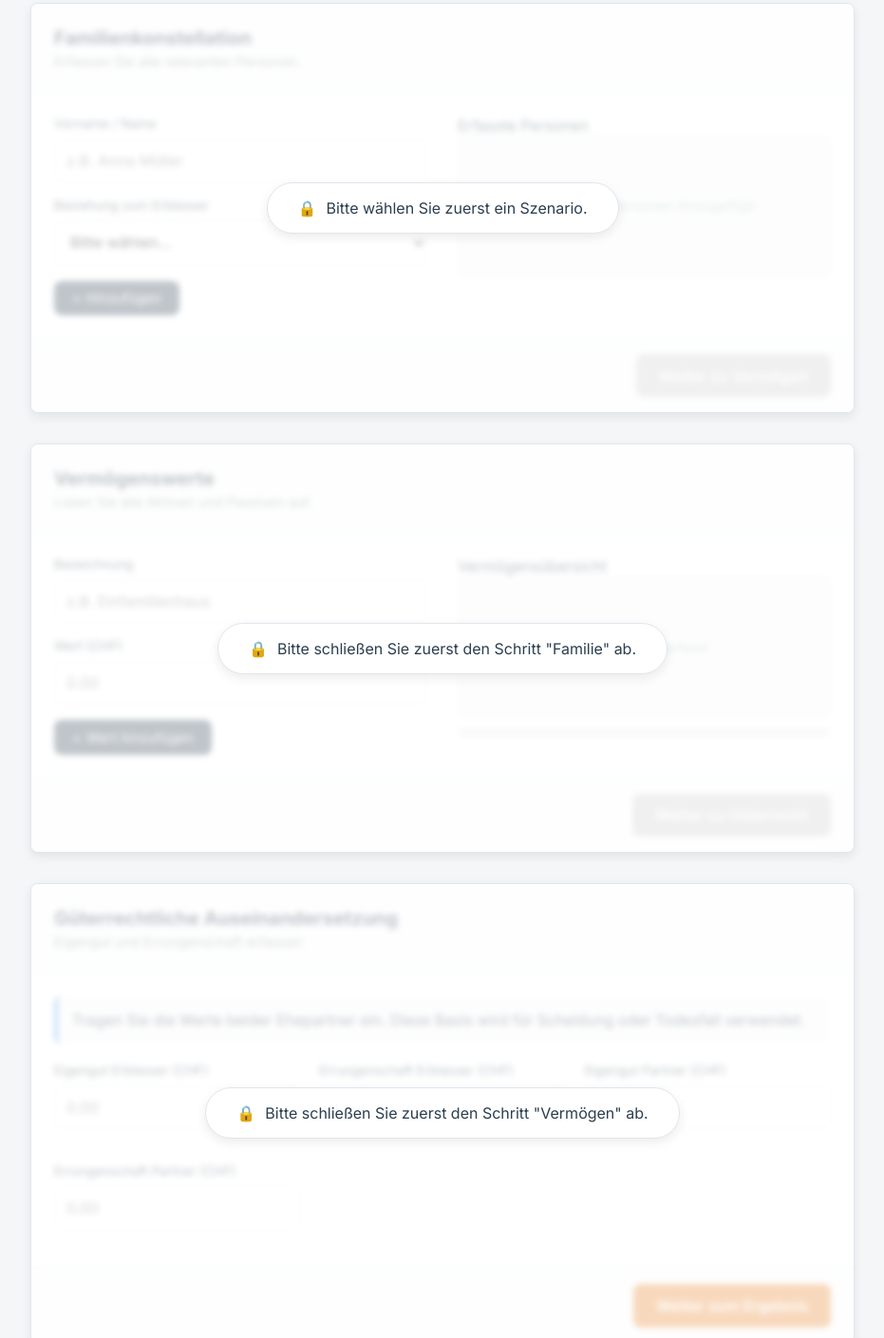
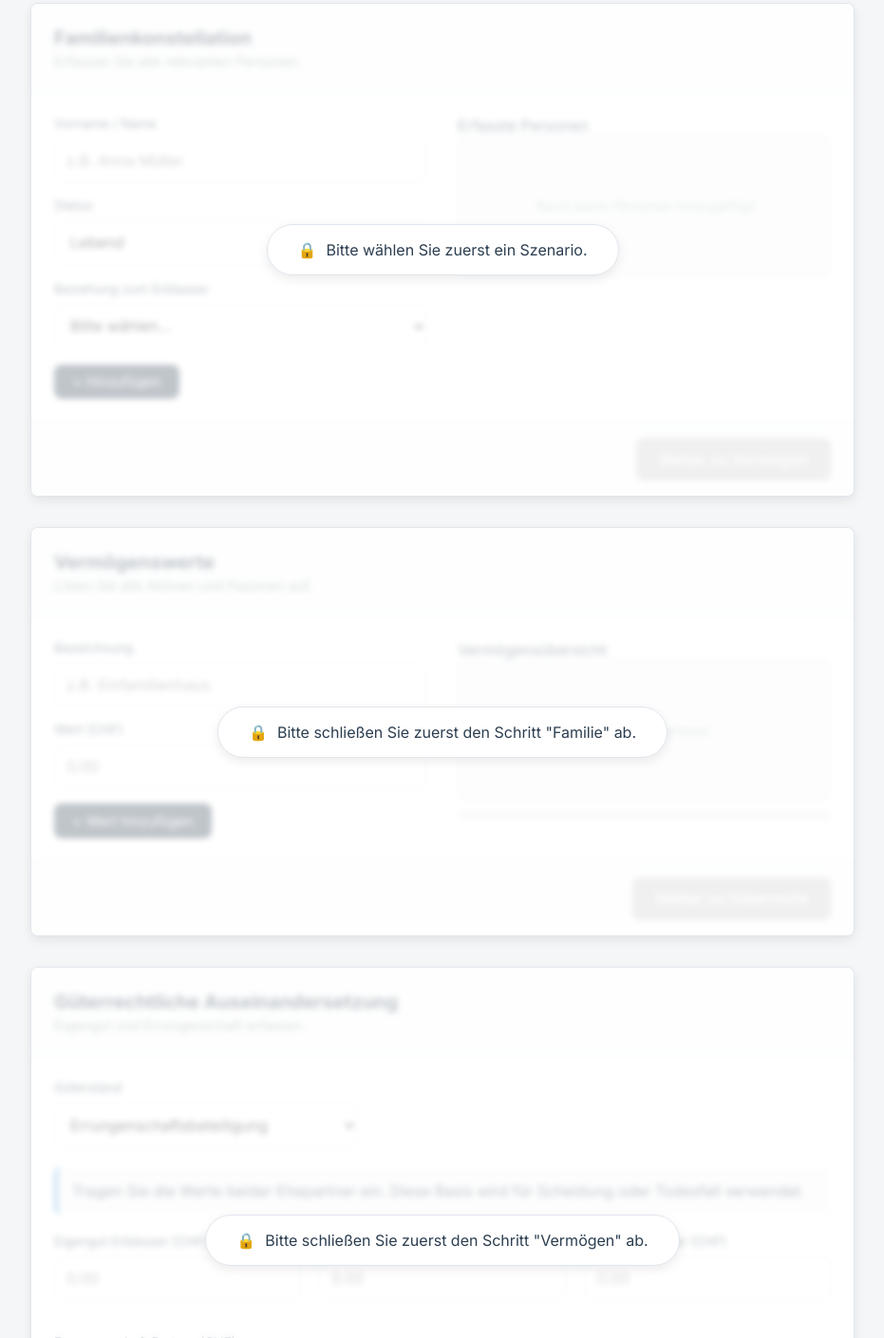
Before and after one commit to muicmateo/erbo, a plain HTML site: page index.html in a window 1280 px wide. Shown: the part 544-1953 px from the top of the page at 95% size, without its empty margins (174-1105 px from the left). Drawn offline with Linux system fonts and the light colour scheme.

Commit message:
feat: scenario-driven flow, gueterrecht UI tweaks, divorce logic + pension split, status+gueterstand inputs

```diff
--- a/index.html
+++ b/index.html
@@ -67,6 +67,13 @@
                         <div class="form-group">
                             <label for="name-input">Vorname / Name</label>
                             <input type="text" id="name-input" placeholder="z.B. Anna Müller">
+                        </div>
+                        <div class="form-group">
+                            <label for="status-select">Status</label>
+                            <select id="status-select" class="dropdown-select">
+                                <option value="Lebend" selected>Lebend</option>
+                                <option value="Verstorben">Verstorben</option>
+                            </select>
                         </div>
 
                         <div class="form-group">
@@ -161,6 +168,13 @@
                 </div>
 
                 <div class="card-body">
+                    <div class="form-group" style="max-width:320px; margin-bottom:20px;">
+                        <label for="gueterstand-select">Güterstand</label>
+                        <select id="gueterstand-select" class="dropdown-select">
+                            <option value="errungenschaft" selected>Errungenschaftsbeteiligung</option>
+                            <option value="zugewinngemeinschaft">Zugewinngemeinschaft</option>
+                        </select>
+                    </div>
                     <div class="info-box" style="background:#f8f9fa; padding:15px; border-radius:8px; margin-bottom:20px; border-left:4px solid #3498db;">
                         <p style="margin:0; color:#2c3e50;">Tragen Sie die Werte beider Ehepartner ein. Diese Basis wird für Scheidung oder Todesfall verwendet.</p>
                     </div>
--- a/script.js
+++ b/script.js
@@ -88,6 +88,7 @@ completeSzenarioBtn.addEventListener('click', () => {
 
 // ========== 1. FAMILIE ==========
 const nameInput = document.getElementById('name-input');
+const statusSelect = document.getElementById('status-select');
 const beziehungSelect = document.getElementById('beziehung-select');
 const familienListe = document.getElementById('familien-liste');
 const addFamilyBtn = document.querySelector('#familie .add-button');
@@ -132,18 +133,20 @@ function checkFamilieStatus() {
 addFamilyBtn.addEventListener('click', () => {
     const name = nameInput.value.trim();
     const beziehung = beziehungSelect.value;
+    const status = statusSelect.value || 'Lebend';
 
     if (!name || !beziehung) {
         alert('Bitte Name und Beziehung angeben.');
         return;
     }
 
-    familienMitglieder.push({ name, beziehung });
+    familienMitglieder.push({ name, beziehung, status });
     renderFamilienListe();
     checkFamilieStatus();
 
     nameInput.value = '';
     beziehungSelect.value = '';
+    statusSelect.value = 'Lebend';
 });
 
 completeFamilieBtn.addEventListener('click', () => {
```
